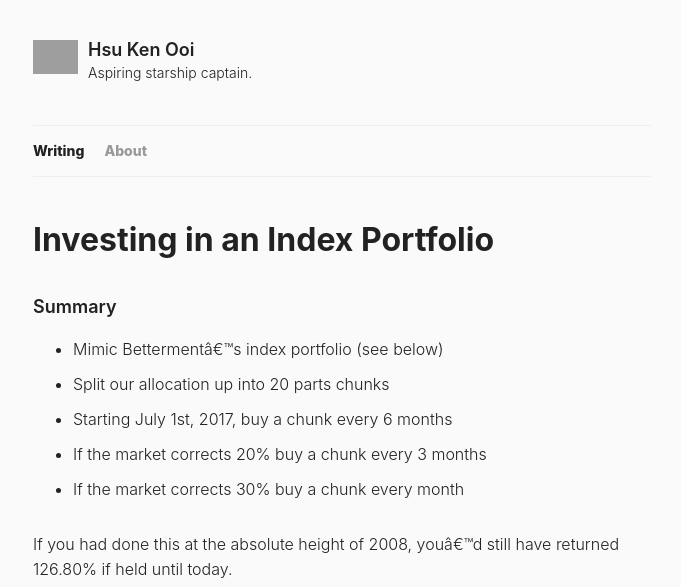
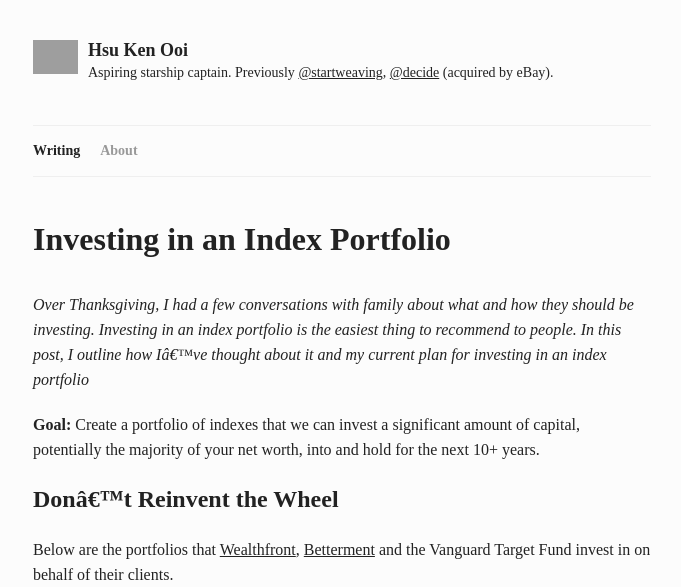
Before and after one commit to hsukenooi/hsukenooi.github.com, a Jekyll site: the page built from _posts/2017-12-02-index-portfolio-investing.markdown, in a window 1280 px wide, cut to the strip 0-587 px from the top of the page. Shown: the whole strip, without its empty margins (298-979 px from the left). Built offline with Jekyll 4.4.1, drawn with Linux system fonts in a browser that asks for light colours; some of the changed text lies outside the part shown; grey boxes are pictures that could not be loaded.

Commit message:
publishing index portfolio

```diff
--- a/_layouts/default.html
+++ b/_layouts/default.html
@@ -25,9 +25,9 @@
   <body>
     <header>
       <div id="header" class="content">
-        <a id="picture-me" href="/"><img src="https://s3.amazonaws.com/hsukenooi/me.png" width="45"></a>
+        <a id="picture-me" href="/"><img src="https://pbs.twimg.com/profile_images/484471682145349633/6YX24Hyo_400x400.jpeg" width="45"></a>
         <h2>Hsu Ken Ooi</h2>
-        <p>Aspiring starship captain.</p>
+        <p>Aspiring starship captain. Previously <a href="https://twitter.com/startweaving">@startweaving</a>, <a href="https://twitter.com/decide">@decide</a> (acquired by eBay).</p>
       </div>
     </header>
     <nav class="content">
--- a/_posts/2017-12-02-index-portfolio-investing.markdown
+++ b/_posts/2017-12-02-index-portfolio-investing.markdown
@@ -1,92 +1,96 @@
 ---
 layout: post
 title: "Investing in an Index Portfolio"
-excerpt: "Something."
-location: "Singapore"
+excerpt: "Research on what and how to invest in a portfolio of indexes."
+location: "<a href='https://theworkingcapitol.com/'>The Working Capitol</a> in Singapore"
 ---
 
 # <a href="{{ page.url }}">{{ page.title }}</a>
 
-## Summary
+*Over Thanksgiving, I had a few conversations with family about what and how they should be investing. Investing in an index portfolio is the easiest thing to recommend to people. In this post, I outline how I've thought about it and my current plan for investing in an index portfolio*
 
-  * Mimic Betterment’s index portfolio (see below)
-  * Split our allocation up into 20 parts chunks
-  * Starting July 1st, 2017, buy a chunk every 6 months
-  * If the market corrects 20% buy a chunk every 3 months
-  * If the market corrects 30% buy a chunk every month
+**Goal:** Create a portfolio of indexes that we can invest a significant amount of capital, potentially the majority of your net worth, into and hold for the next 10+ years.
 
-If you had done this at the absolute height of 2008, you’d still have returned 126.80% if held until today.
+## Don't Reinvent the Wheel
 
-## Goal
-
-Create a portfolio of indexes that we can invest a significant (35%) of our capital into and hold for the long term (10 years).
-
-## What Others Do
-
-Below are the indexes that Wealthfront, Betterment and the Vanguard Target fund invest in on behalf of their clients.
+Below are the portfolios that <a href="https://wealthfront.com">Wealthfront</a>, <a href="https://betterment.com">Betterment</a> and the Vanguard Target Fund invest in on behalf of their clients.
 
 <img src="https://www.dropbox.com/s/auzgvgd0vwx0nga/Screenshot%202017-12-02%2012.23.47.png?raw=1" class="center">
 
-The 3 portfolios have, on average, appreciated 6.96% this year, offer an additional 2.25% in dividends, and have an expense ratio of 0.12%.
+<center>YTD Return and Yield are as of May, 6 2017</center>
+<br>
+
+On average, the 3 portfolios have appreciated 6.96% this year, distributed 2.25% in dividends and carry an expense ratio of 0.12%.
 
 Although the specific indexes are different, the allocation in broader categories is similar.
 
 <img src="https://www.dropbox.com/s/gh5b1qvjf56kh44/Screenshot%202017-12-02%2012.31.07.png?raw=1" class="center">
 
-I recommend we mimic Betterment's portfolio for 2 reasons:
+I like Betterment's portfolio for 2 reasons.
 
-1. **Granularity**. Unlike the Vanguard portfolio, that invests in a Total Stock Market index, I like the granularity of the Betterment portfolio. Although I don't have a preference for large or mid-cap stocks at the moment, I like having the option of being more specific with our allocations if need be.
-2. **Lowest cost, highest return**. Even though past performance isn't an indicator of future performance, Betterment's portfolio has the highest YTD return (7.12%), highest yield (2.41%) and the lowest expense ratio (0.10%)
+**1. Granularity**. Unlike the Vanguard portfolio, that invests in a Total Stock Market index, I like the granularity of the Betterment portfolio. Although I don’t have a preference for large or mid-cap stocks at the moment, I like having the option of being more specific with our allocations if need be.
 
-## Buying the Position
+**2. Lowest cost, highest return**. Even though past performance isn’t an indicator of future performance, Betterment’s portfolio has the highest YTD return (7.12%), highest yield (2.41%) and the lowest expense ratio (0.10%).
 
-Obviously, we aren't going to buy our entire position at once. Certainly not with the market being on the expensive side. Instead we need a plan to buy into our position while minimizing the cost average.
+## Buying
 
-To get a better understanding of how to do this, I looked at the prices of VTI (Vanguard Total Stock Market ETF) before and after the correction in 2008.
+Obviously you don't want to buy your entire position all at once, especially since the market is on the expensive side. Instead we want to develop a plan to slowly buy while minimizing the average cost.
+
+To get a better understanding of how to do this, let's look at the historical prices of <a href="https://finance.google.com/finance?q=NYSEARCA%3AVTI&ei=fVEiWpHZJpOMuQSfhI_YAw">VTI</a> (<a href="https://finance.google.com/finance?q=NYSEARCA%3AVTI&ei=fVEiWpHZJpOMuQSfhI_YAw">Vanguard Total Stock Market ETF</a>) before and after the recession in 2008.
 
 <img src="https://www.dropbox.com/s/n8cd94dprgugxwc/Screenshot%202017-12-02%2012.34.24.png?raw=1" class="center">
 
-Important Dates
+The first thing that jumps out at you is how much the market has appreciated since the recession. We're *way* past the peak in 2008. We can debate whether this is sustainable but the stock market has appreciated roughly 7% over the past 100 or so years so if you zoom out far enough, it basically goes up and to the right.
+
+**Important Dates**
 
 * High of $77.74 on 10/9/2007
 * Low of $33.70 on 3/9/2009
-* $126.27 on 6/19/2017 (Today)
+* $136.07 on 12/02/2017
 
-If you had bought your entire position at the absolute bottom ($33.70), today you would be up 275%. Calling the bottom is impossible but the 275% is helpful in knowing that's the ceiling.
+If you had bought your entire position at the absolute bottom for $33.70 on 3/9/2009 (my birthday!), today you would be up 303% in 8 years. Calling the absolute bottom is a fool's game but it's helpful to know what the max return is.
 
-Correction and Rebound Velocity
+**Correction and Rebound Velocity**
+
+What we're interested in knowing is when a correction happens, and they do always happen eventually, how quickly does it drop. Similarly, how quickly does it rebound.
 
 * 0.25 years to drop 10% from High
 * 0.76 years to drop 20% from High
 * 0.99 years to drop 30% from High
 * 1.42 years to go from High to Low
-* 5.3 years to go from High to Low back to High
+* 3.88 years to go from Low back to High
 
-It took about 3.75x longer to recover from the correction (last bullet) than it did to go from the High to the Low. You see this if you look at other corrections, markets drop fast but recover slow.
+It took 1.42 years to go from the High to the Low and 3.8 years to climb back to the High. Depreciation is swift, appreciation is slow.
+
+Furthermore, depreciation tends to decelerate as it approaches the bottom. The first 10% drop happened very quickly (0.25 years) but it took the rest of the year to drop 30%.
 
 ### Backtesting
 
-I backtested a few simple plans to see how they would have fared in 2008. I started by dividing the capital amount into 20 parts. To be conservative, I started the first buy at the High ($77.74) on 10/9/2007. From there, I tried different rules for speeding up or slowing down the frequency of buys.
+With general observations under our belt, let's come up with some very simple plans and backtesting them to see how they would have performed during 2008. I think it's a reasonable proxy because we should also be at the tail-end of this rally.
+
+Let's start by dividing the capital we want to invest into 20 parts. To be conservative, let's say we start buying at the High of $77.74 on 10/9/2007. From there, I tried different simple rules for speeding up or slowing down the frequency of buys.
 
 <img src="https://www.dropbox.com/s/t0nzg3ehmdadq30/Screenshot%202017-12-02%2012.36.01.png?raw=1" class="center">
 
-Plan 1. If you had simply bought every 3 months starting at the absolute peak and held until 10/3/2014 (7.23 years), you would have returned 74.85%. Still pretty good.
+The plan #'s are the leftmost column.
 
-Plan 2 to 5. If you were trying to time the market a little bit, you might buy every 6 months and accelerate your buying to every 3 months after a 10%, 20% or 30% correction. That would have bumped up your return to about 86.33% (20% correction).
+**Plan 1**. If you had simply bought every 3 months starting at the absolute peak and held until 10/3/2014 (7.23 years), you would have returned 74.85%. Still pretty good.
 
-Plan 6. We can do a little bit better if we have a tiered accelerated plan where we start buying every 6 months, every 3 months if it corrects 20% and every month if it corrections 30%. That plan would have returned 98.44%.
+**Plan 2 to 5**. If you were trying to time the market a little bit, you might buy every 6 months and accelerate your buying to every 3 months after a 10%, 20% or 30% correction. That would have bumped up your return to about 86.33% (20% correction).
 
-Plan 7. The same purchase plan as Plan 6 but I changed the sell date to May of this year, an additional 2 years. That significantly bumped up the return to 126.80%. It pays to hold.
+**Plan 6**. We can do a little bit better if we have a tiered accelerated plan where we start buying every 6 months, every 3 months if it corrects 20% and every month if it corrections 30%. That plan would have returned 98.44%.
 
-Plan 8. The same purchase plan as 6 but I started it a year before the peak so we're buying on the way up. Just like we can't time the bottom, we can't time the top. Turns out it's not too bad returning 103.13%.
+**Plan 7**. The same purchase plan as Plan 6 but I changed the sell date to May of this year, an additional 2 years. That significantly bumped up the return to 126.80%. It pays to hold.
+
+**Plan 8**. The same purchase plan as 6 but I started it a year before the peak so we're buying on the way up. Just like we can't time the bottom, we can't time the top. Turns out it's not too bad returning 103.13%.
 
 ## Recommendation
 
-Similar to the plans above, I recommend we split our allocation into 20 parts or $1.3125M chunks and do the following:
+Similar to the plans above, I recommend we split our allocation into 20 parts and do the following:
 
-1. Buy 1 chunk every 6 months starting July 1st, 2017
-2. If the market corrects 10%, buy 1 chunk every 3 months
-3. If the market corrects 20%, buy 1 chunk every 1 month
+1. Buy 1 part every 6 months starting now
+2. If the market corrects 10%, buy 1 part every 3 months
+3. If the market corrects 20%, buy 1 part every 1 month
 
 We want to hold this position for as long as 10 years, well into the next rally.
 
@@ -94,7 +98,12 @@
 
 I’m planning on doing more work on the backtesting results. This was an initial investigation. Specifically I’m interested in doing the following.
 
-* Backtesting the Betterment Portfolio. The backtesting I did was on VTI, a Total Stock Market ETF, not on the indexes in the Betterment portfolio. I might do the same analysis on the Betterment portfolio in the future but the outcome shouldn't be significantly different. Certainly on the risk side, the Betterment portfolio should be safer because of it's greater diversification.
-* Backtesting through several corrections. I only looked at the 2008 correction but to be thorough I could look through all the corrections in the last 30 years.
+**Backtesting the Betterment Portfolio.**
+
+The backtesting I did was on VTI, a Total Stock Market ETF, not on the indexes in the Betterment portfolio. I might do the same analysis on the Betterment portfolio in the future but the outcome shouldn’t be significantly different. Certainly on the risk side, the Betterment portfolio should be safer because of it’s greater diversification.
+
+**Backtesting through several corrections.**
+
+I only looked at the 2008 correction but to be thorough I could look through all the corrections in the last 30 years.
 
 I also haven’t done extensive research into how other people are tackling this, I’d like to do that.
--- a/css/screen.sass
+++ b/css/screen.sass
@@ -3,8 +3,8 @@
 
 body, li
   color: #222
-  background-color: #fafafa
-  font-family: "Avenir", "-apple-system", "BlinkMacSystemFont", "Roboto", "Droid Sans", "Helvetica Neue", "Helvetica", "Arial", "sans-serif"
+  background-color: #FCFCFC
+  font-family: "Avenir", "sans-serif"
   font-size: 14px
   line-height: 25px
   font-weight: 300
@@ -112,16 +112,24 @@
     a
       text-decoration: none
 
+  h2
+    font-size: 24px
+    line-height: 35px
+
+  h3
+    font-size: 20px
+    line-height: 30px
+
   p, li
     font-size: 16px
     line-height: 25px
-    margin: 0 0 30px
+    margin: 0 0 20px
 
   ol, ul
-    margin: 0 0 30px
+    margin: 0 0 20px
 
   li
-    margin-bottom: 10px
+    margin-bottom: 5px
 
   img.center
     width: 780px
```
